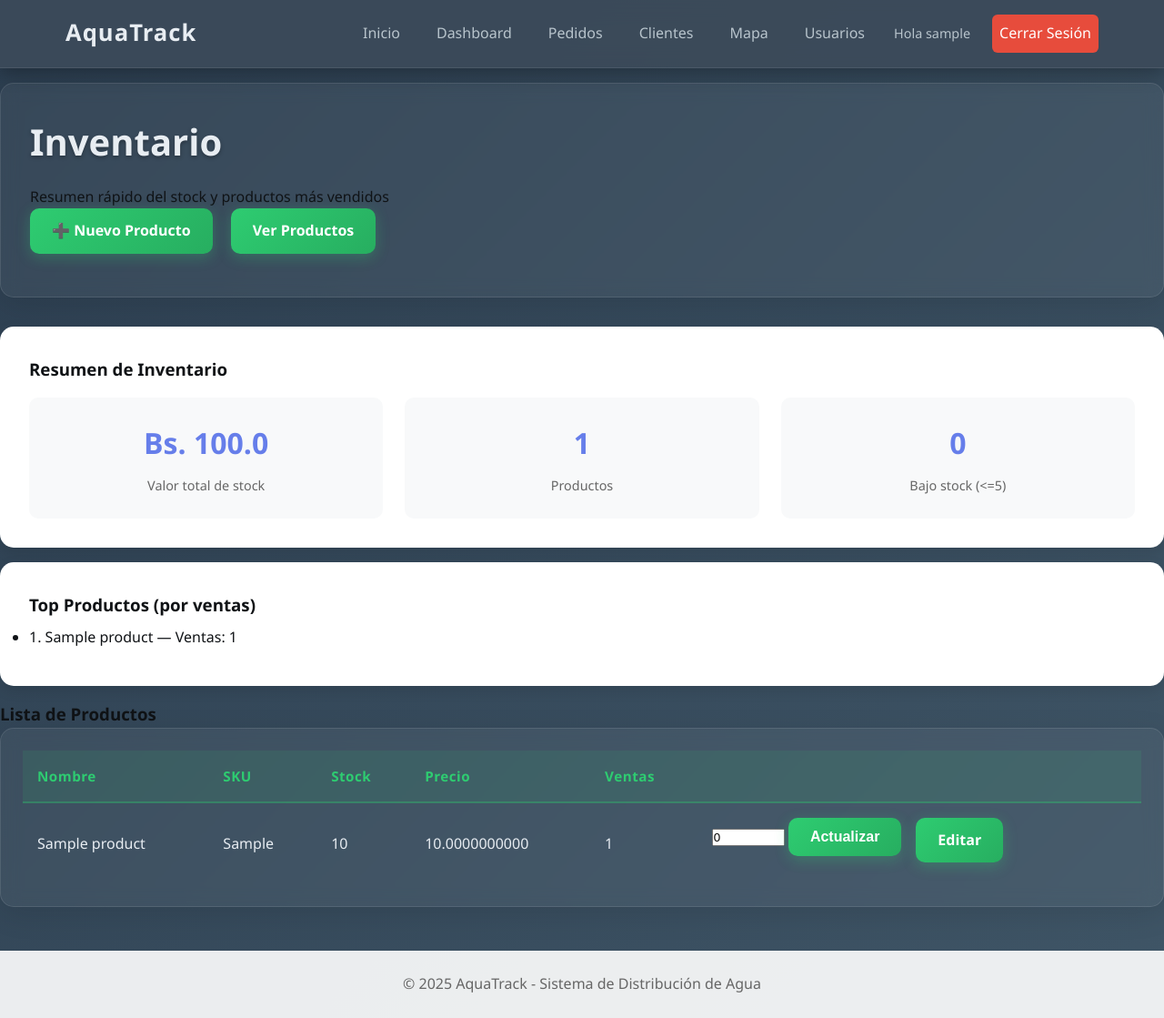
After one commit to BRafa34/Aquatrack, a Flask app: page /inventory/ in a window 1280 px wide. The commit adds this page. Shown: the whole page at 91% size. Run offline with Flask 3, Linux system fonts and the light colour scheme; a user stored in the database is signed in; tables that the repository leaves empty hold one stand-in row (values such as "Sample post").

Commit message:
inventario y solucion al nuevo producto

```diff
--- /dev/null
+++ b/app/inventory/routes.py
@@ -0,0 +1,45 @@
+from flask import Blueprint, render_template, request, redirect, url_for, flash, jsonify
+from flask_login import login_required
+from app.models import Product
+from app import db
+
+inventory_bp = Blueprint('inventory', __name__, url_prefix='/inventory')
+
+
+@inventory_bp.route('/')
+@login_required
+def dashboard():
+    # Resumen del inventario: total productos, productos en bajo stock, top vendidos
+    products = Product.query.order_by(Product.name).all()
+    top_products = Product.query.order_by(Product.sales_count.desc()).limit(5).all()
+    low_stock = Product.query.filter(Product.stock <= 5).order_by(Product.stock.asc()).all()
+    total_stock_value = 0
+    for p in products:
+        try:
+            total_stock_value += (p.stock or 0) * (float(p.price) if p.price else 0)
+        except Exception:
+            pass
+
+    return render_template('inventory/dashboard.html', products=products, top_products=top_products, low_stock=low_stock, total_stock_value=total_stock_value)
+
+
+@inventory_bp.route('/adjust', methods=['POST'])
+@login_required
+def adjust_stock():
+    data = request.form
+    product_id = data.get('product_id')
+    delta = int(data.get('delta', 0))
+    if not product_id:
+        flash('Producto inválido', 'error')
+        return redirect(url_for('inventory.dashboard'))
+    p = Product.query.get(product_id)
+    if not p:
+        flash('Producto no encontrado', 'error')
+        return redirect(url_for('inventory.dashboard'))
+
+    p.stock = (p.stock or 0) + delta
+    if p.stock < 0:
+        p.stock = 0
+    db.session.commit()
+    flash('Stock actualizado', 'success')
+    return redirect(url_for('inventory.dashboard'))
--- a/app/models.py
+++ b/app/models.py
@@ -80,6 +80,8 @@ class Product(db.Model):
     sku = db.Column(db.String(80), unique=True)
     price = db.Column(db.Numeric, nullable=True)
     active = db.Column(db.Boolean, default=True)
+    stock = db.Column(db.Integer, default=0)
+    sales_count = db.Column(db.Integer, default=0)
     created_at = db.Column(db.DateTime, default=datetime.utcnow)
 
 class Order(db.Model):
--- a/app/products/forms.py
+++ b/app/products/forms.py
@@ -1,5 +1,5 @@
 from flask_wtf import FlaskForm
-from wtforms import StringField, DecimalField, BooleanField, SubmitField
+from wtforms import StringField, DecimalField, BooleanField, SubmitField, IntegerField
 from wtforms.validators import DataRequired, Optional, Length
 
 
@@ -7,5 +7,6 @@ class ProductForm(FlaskForm):
     name = StringField('Nombre', validators=[DataRequired(), Length(min=2, max=150)])
     sku = StringField('SKU', validators=[Optional(), Length(max=80)])
     price = DecimalField('Precio', validators=[Optional()])
+    stock = IntegerField('Stock', validators=[Optional()])
     active = BooleanField('Activo', default=True)
     submit = SubmitField('Guardar')
--- a/app/products/routes.py
+++ b/app/products/routes.py
@@ -19,7 +19,7 @@ def list_products():
 def create_product():
     form = ProductForm()
     if form.validate_on_submit():
-        p = Product(name=form.name.data, sku=form.sku.data or None, price=form.price.data or None, active=form.active.data)
+        p = Product(name=form.name.data, sku=form.sku.data or None, price=form.price.data or None, active=form.active.data, stock=form.stock.data or 0)
         db.session.add(p)
         db.session.commit()
         flash('Producto creado', 'success')
@@ -36,6 +36,7 @@ def edit_product(product_id):
         product.name = form.name.data
         product.sku = form.sku.data or None
         product.price = form.price.data or None
+        product.stock = form.stock.data or 0
         product.active = form.active.data
         db.session.commit()
         flash('Producto actualizado', 'success')
--- a/app/static/css/main.css
+++ b/app/static/css/main.css
@@ -628,6 +628,50 @@ body {
     border-bottom: none;
 }
 
+/* ===== INVENTARIO ===== */
+.inventory-grid {
+    display: grid;
+    grid-template-columns: 1fr 1fr;
+    gap: 1rem;
+    margin-bottom: 1rem;
+}
+
+.inventory-summary, .inventory-top {
+    background: white;
+    color: #333;
+    padding: 1.5rem;
+    border-radius: 12px;
+    box-shadow: 0 6px 18px rgba(0,0,0,0.08);
+}
+
+.inventory-summary h3, .inventory-top h3 {
+    margin-top: 0;
+    color: #333;
+    font-weight: 700;
+}
+
+.inventory-summary p {
+    color: #555;
+    margin-bottom: 0.5rem;
+}
+
+.inventory-top ul {
+    margin-top: 0.5rem;
+    padding-left: 1rem;
+}
+
+@media (max-width: 768px) {
+    .inventory-grid { grid-template-columns: 1fr; }
+}
+
+/* Small buttons */
+.btn-small {
+    padding: 0.35rem 0.6rem;
+    font-size: 0.85rem;
+    border-radius: 8px;
+}
+
+
 /* ===== FORMULARIOS CRUD ===== */
 .form-container {
     background: rgba(255, 255, 255, 0.05);
--- a/app/templates/dashboard.html
+++ b/app/templates/dashboard.html
@@ -66,6 +66,10 @@
                 <div class="action-icon">📦</div>
                 <div class="action-text">Gestionar Productos</div>
             </a>
+            <a href="{{ url_for('inventory.dashboard') }}" class="action-card admin-only">
+                <div class="action-icon">📊</div>
+                <div class="action-text">Inventario</div>
+            </a>
             <a href="{{ url_for('zones.list_zones') }}" class="action-card admin-only">
                 <div class="action-icon">🗺️</div>
                 <div class="action-text">Configurar Zonas</div>
--- /dev/null
+++ b/app/templates/inventory/dashboard.html
@@ -0,0 +1,64 @@
+{% extends 'base.html' %}
+{% block title %}Inventario - AquaTrack{% endblock %}
+{% block content %}
+<div class="page-header">
+  <h1>Inventario</h1>
+  <p>Resumen rápido del stock y productos más vendidos</p>
+  <a class="btn" href="{{ url_for('products.create_product') }}">➕ Nuevo Producto</a>
+  <a class="btn" href="{{ url_for('products.list_products') }}">Ver Productos</a>
+</div>
+
+<div class="stat-card">
+  <h3>Resumen de Inventario</h3>
+  <div class="stat-grid" style="margin-top: 1rem;">
+    <div class="stat-item">
+      <span class="stat-number">Bs. {{ total_stock_value }}</span>
+      <span class="stat-label">Valor total de stock</span>
+    </div>
+    <div class="stat-item">
+      <span class="stat-number">{{ products|length }}</span>
+      <span class="stat-label">Productos</span>
+    </div>
+    <div class="stat-item">
+      <span class="stat-number">{{ low_stock|length }}</span>
+      <span class="stat-label">Bajo stock (<=5)</span>
+    </div>
+  </div>
+</div>
+
+<div class="stat-card" style="margin-top: 1rem;">
+  <h3>Top Productos (por ventas)</h3>
+  <ul>
+    {% for p in top_products %}
+    <li style="margin: 0.5rem 0;">{{ loop.index }}. {{ p.name }} — Ventas: {{ p.sales_count or 0 }}</li>
+    {% endfor %}
+  </ul>
+</div>
+
+<h3 style="margin-top: 1rem;">Lista de Productos</h3>
+<div class="table-container">
+  <table class="table">
+  <thead><tr><th>Nombre</th><th>SKU</th><th>Stock</th><th>Precio</th><th>Ventas</th><th></th></tr></thead>
+  <tbody>
+    {% for p in products %}
+    <tr>
+      <td>{{ p.name }}</td>
+      <td>{{ p.sku }}</td>
+      <td>{{ p.stock or 0 }}</td>
+      <td>{{ p.price or '' }}</td>
+      <td>{{ p.sales_count or 0 }}</td>
+      <td style="display:flex; gap:0.5rem;">
+        <form method="post" action="{{ url_for('inventory.adjust_stock') }}">
+          <input type="hidden" name="product_id" value="{{ p.id }}" />
+          <input type="number" name="delta" value="0" style="width:80px;" />
+          <button class="btn btn-small" type="submit">Actualizar</button>
+        </form>
+        <a class="btn btn-small" href="{{ url_for('products.edit_product', product_id=p.id) }}">Editar</a>
+      </td>
+    </tr>
+    {% endfor %}
+  </tbody>
+  </table>
+</div>
+
+{% endblock %}
--- a/app/templates/orders/detail.html
+++ b/app/templates/orders/detail.html
@@ -27,7 +27,7 @@
         <select id="productSelect" class="input">
           <option value="">-- Selecciona producto --</option>
           {% for p in products %}
-          <option value="{{ p.id }}" data-sku="{{ p.sku }}" data-price="{{ p.price }}">{{ p.name }}{% if p.sku %} ({{ p.sku }}){% endif %}{% if p.price %} - Bs. {{ p.price }}{% endif %}</option>
+          <option value="{{ p.id }}" data-sku="{{ p.sku }}" data-price="{{ p.price }}" {% if p.stock|int <= 0 %}disabled{% endif %}>{{ p.name }}{% if p.sku %} ({{ p.sku }}){% endif %}{% if p.price %} - Bs. {{ p.price }}{% endif %}{% if p.stock is not none %} — Stock: {{ p.stock }}{% endif %}</option>
           {% endfor %}
         </select>
         <input id="productQty" type="number" min="1" value="1" class="input" style="width:80px;" />
--- a/app/templates/products/detail.html
+++ b/app/templates/products/detail.html
@@ -22,6 +22,11 @@
     </div>
 
     <div class="form-group">
+      {{ form.stock.label }}
+      {{ form.stock(class_='input') }}
+    </div>
+
+    <div class="form-group">
       {{ form.active() }} {{ form.active.label }}
     </div>
 
--- a/app/templates/products/list.html
+++ b/app/templates/products/list.html
@@ -8,7 +8,7 @@
 <div class="list">
   <table class="table">
     <thead>
-      <tr><th>Nombre</th><th>SKU</th><th>Precio</th><th>Activo</th><th></th></tr>
+      <tr><th>Nombre</th><th>SKU</th><th>Precio</th><th>Stock</th><th>Ventas</th><th>Activo</th><th></th></tr>
     </thead>
     <tbody>
       {% for p in products %}
@@ -16,6 +16,8 @@
         <td>{{ p.name }}</td>
         <td>{{ p.sku or '' }}</td>
         <td>{{ p.price or '' }}</td>
+        <td>{{ p.stock or 0 }}</td>
+        <td>{{ p.sales_count or 0 }}</td>
         <td>{{ 'Sí' if p.active else 'No' }}</td>
         <td>
           <a class="btn btn-small" href="{{ url_for('products.edit_product', product_id=p.id) }}">Editar</a>
```
Also changed, not shown: app/__init__.py (+20 -0 lines), app/orders/routes.py (+90 -8 lines).
